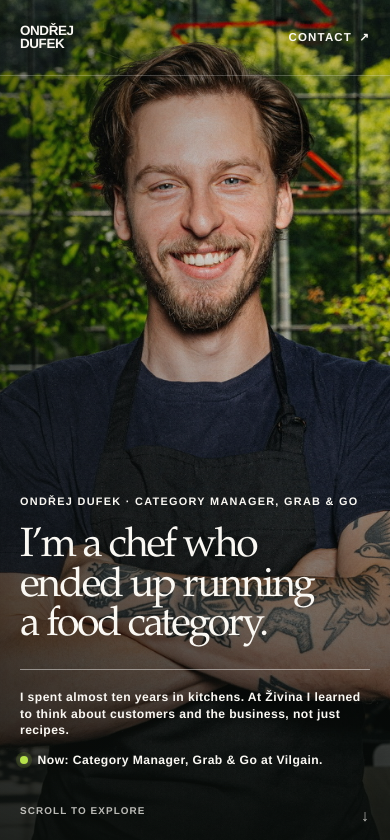
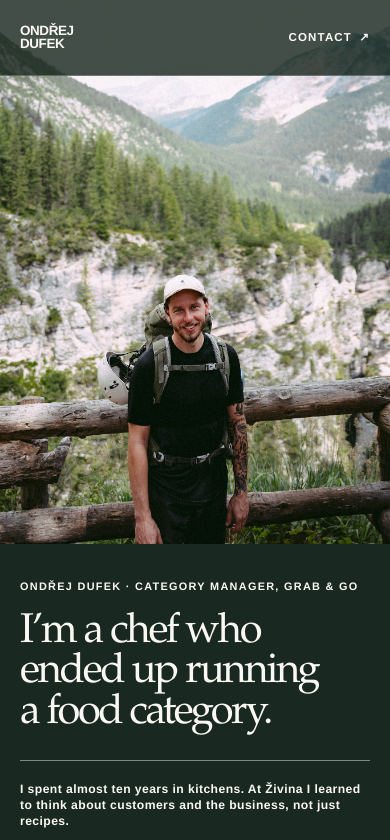
Before and after one commit to dufino92/ondrej-dufek, a plain HTML site: page index.html in a window 390 px wide. Shown: the top 840 px of the page. Drawn offline with Linux system fonts and the light colour scheme.

Commit message:
Replace homepage hero with original hiking photo

```diff
--- a/assets/styles.css
+++ b/assets/styles.css
@@ -1494,3 +1494,89 @@ html.js .reveal.is-visible {
     gap: 1rem .85rem;
   }
 }
+
+
+/* The uploaded mountain photo is portrait-oriented.
+   Mobile/tablet: image first, solid copy beneath it (no text covering the face).
+   Desktop: preserve the existing split-panel hero. */
+@media (max-width: 55.999rem) {
+  .hero {
+    display: flex;
+    flex-direction: column;
+    align-items: stretch;
+    min-height: auto;
+    background: #192820;
+  }
+
+  .hero-media {
+    position: relative;
+    inset: auto;
+    z-index: 0;
+    width: 100%;
+    height: clamp(25rem, 65svh, 39rem);
+    flex: 0 0 auto;
+    overflow: hidden;
+  }
+
+  .hero-media img {
+    width: 100%;
+    height: 100%;
+    object-fit: cover;
+    object-position: center 57%;
+  }
+
+  .hero-wash { display: none; }
+
+  .hero-content {
+    position: relative;
+    z-index: 1;
+    width: 100%;
+    padding: 2.5rem var(--gutter) 3rem;
+    background: #192820;
+  }
+
+  .hero h1 {
+    max-width: 17ch;
+    font-size: clamp(2.7rem, 8.7vw, 5rem);
+    line-height: .98;
+  }
+
+  .hero-meta {
+    grid-template-columns: 1fr;
+    gap: .9rem;
+    margin-top: 1.6rem;
+  }
+
+  .hero-now {
+    justify-self: start;
+    max-width: 34rem;
+    text-align: left;
+  }
+
+  .scroll-cue { display: none; }
+
+  .site-header:not(.is-scrolled) {
+    background: rgba(16, 31, 22, .78);
+  }
+}
+
+@media (min-width: 56rem) {
+  .hero-media img {
+    object-position: center 54%;
+  }
+}
+
+@media (max-width: 35rem) {
+  .hero-media {
+    height: clamp(23rem, 68svh, 34rem);
+  }
+
+  .hero-content {
+    padding-top: 2.2rem;
+    padding-bottom: 3rem;
+  }
+
+  .hero h1 {
+    font-size: clamp(2.6rem, 10vw, 4rem);
+  }
+}
--- a/index.html
+++ b/index.html
@@ -13,8 +13,8 @@
   <meta property="og:title" content="Ondřej Dufek — Category Manager, Grab & Go">
   <meta property="og:description" content="I’m a chef who ended up running a food category. The story goes from restaurant kitchens through Živina to Vilgain.">
   <meta property="og:url" content="https://ondrejdufek.com/">
-  <meta property="og:image" content="https://ondrejdufek.com/assets/images/16.jpg">
-  <meta property="og:image:alt" content="Ondřej Dufek">
+  <meta property="og:image" content="https://ondrejdufek.com/assets/images/hero-mountains-2026.jpg">
+  <meta property="og:image:alt" content="Ondřej Dufek hiking in the mountains">
   <meta name="twitter:card" content="summary_large_image">
 
   <link rel="icon" href="assets/favicon.svg" type="image/svg+xml">
@@ -67,7 +67,7 @@
   <main id="main">
     <section class="hero" id="top" aria-labelledby="hero-title">
       <div class="hero-media" aria-hidden="true">
-        <img src="assets/images/16.jpg" alt="" width="768" height="1024" fetchpriority="high">
+        <img src="assets/images/hero-mountains-2026.jpg" alt="" width="1367" height="2048" fetchpriority="high">
       </div>
       <div class="hero-wash" aria-hidden="true"></div>
       <div class="hero-content">
```
Also changed, not shown: assets/images/hero-mountains-2026.jpg (added).
